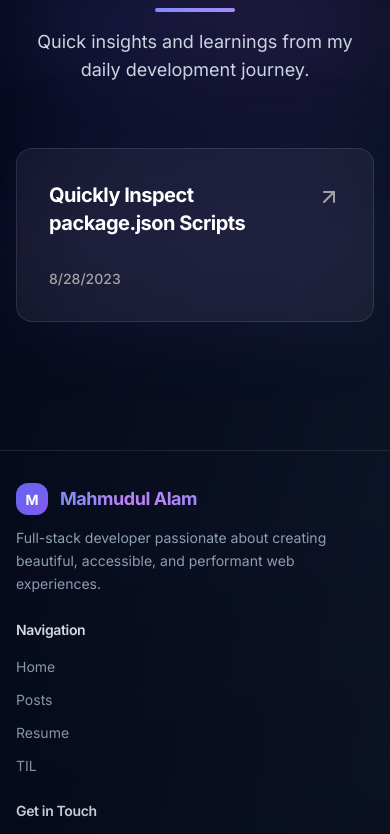
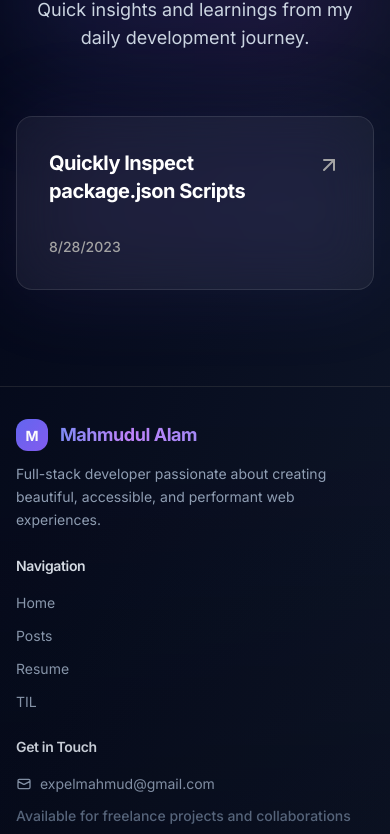
Before and after one commit to devmahmud/mahmudul.dev, an Astro site: page /til in a window 390 px wide. Shown: the part 207-1041 px from the top of the page. Built offline with nearby package versions, Linux system fonts and the light colour scheme; Astro itself is replaced by a stand-in of ours; some packages are replaced by stand-ins of ours.

Commit message:
fix: adjust padding in layout component for improved spacing and consistency

```diff
--- a/src/layouts/Layout.astro
+++ b/src/layouts/Layout.astro
@@ -45,7 +45,7 @@ const { title, og, article } = Astro.props;
 
       <!-- Main content - flex-grow to push footer down -->
       <main class="relative flex-grow">
-        <div class="mx-auto w-full max-w-7xl px-4 py-8 sm:px-6 lg:px-8">
+        <div class="mx-auto w-full max-w-7xl px-4 lg:py-8 sm:px-6 lg:px-8">
           <slot />
         </div>
       </main>
```
